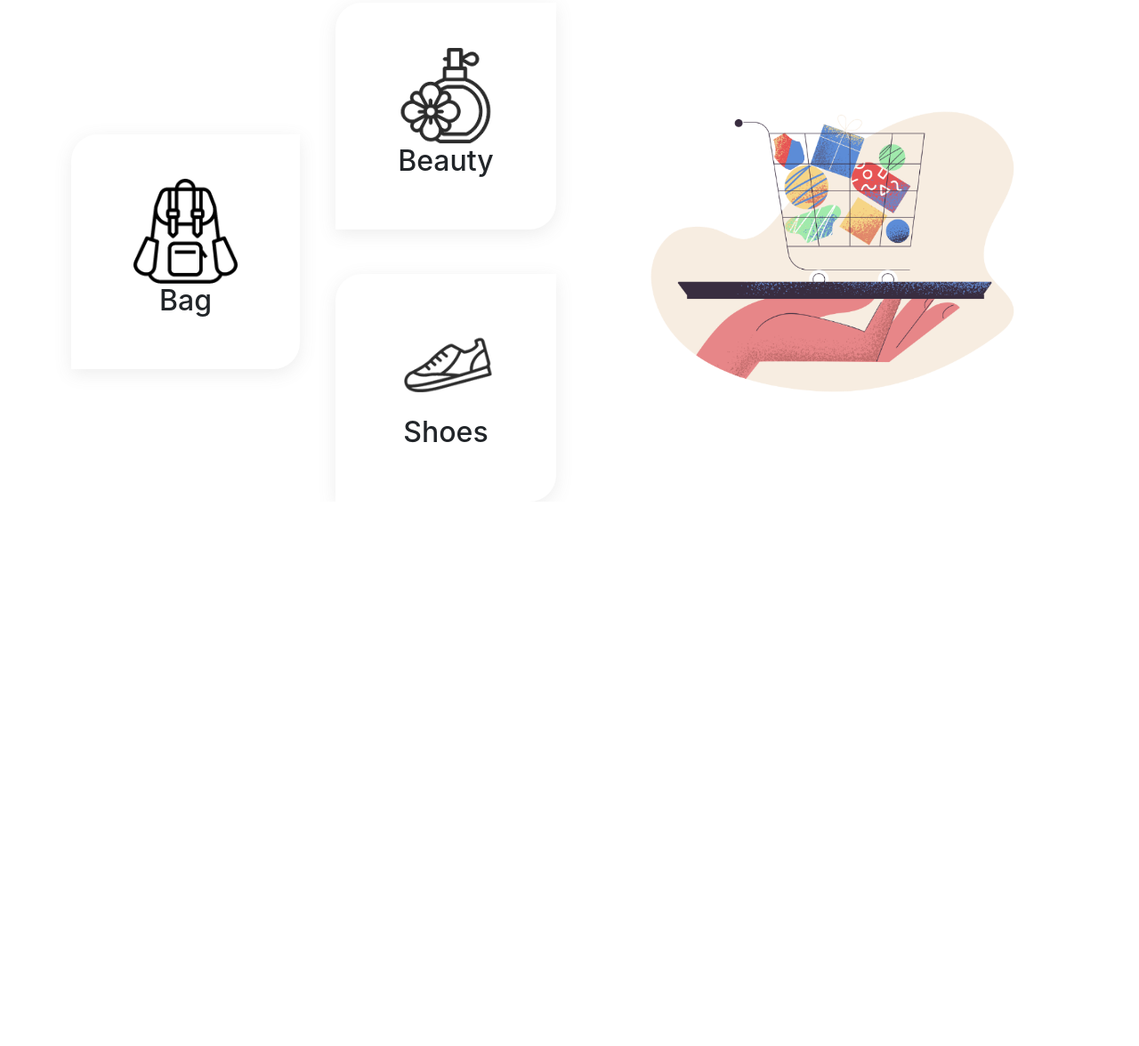
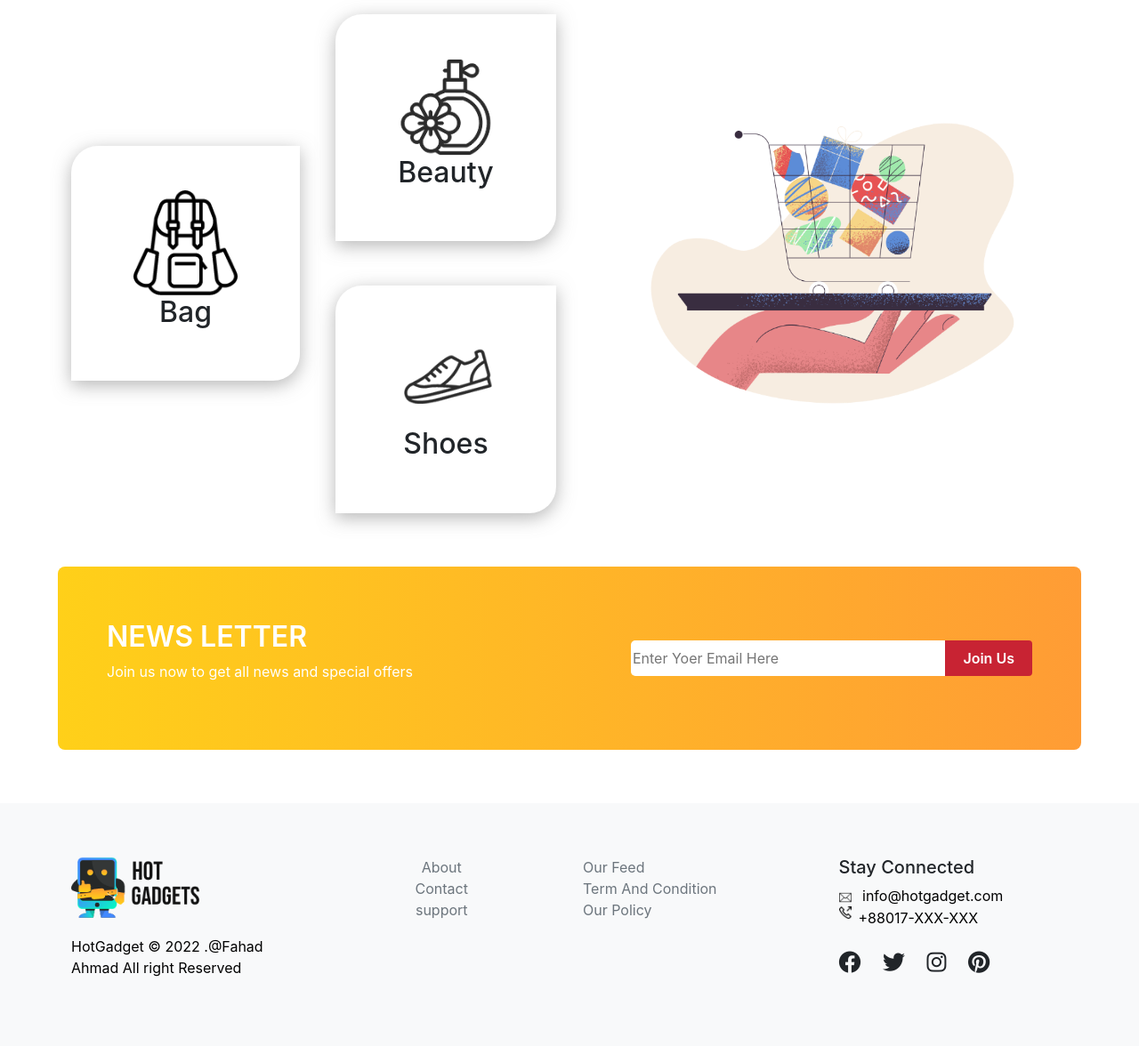
Before and after one commit to mdshahariarhafizofficial/hot-gadgets-website, a plain HTML site: page index.html in a window 1280 px wide. Shown: the part 1884-3060 px from the top of the page at 89% size. Before the commit the page ends 2448 px from the top, so only its background shows below. Drawn offline with nearby package versions, Linux system fonts and the light colour scheme.

Commit message:
all done

```diff
--- a/index.html
+++ b/index.html
@@ -5,6 +5,7 @@
     <meta http-equiv="X-UA-Compatible" content="IE=edge">
     <meta name="viewport" content="width=device-width, initial-scale=1.0">
     <title>Hot Gadgets</title>
+    <script src="https://kit.fontawesome.com/d8ac86a5dd.js" crossorigin="anonymous"></script>
     <link rel="stylesheet" href="https://cdnjs.cloudflare.com/ajax/libs/font-awesome/6.1.1/css/all.min.css">
     <link href="https://cdn.jsdelivr.net/npm/bootstrap@5.0.2/dist/css/bootstrap.min.css" rel="stylesheet" integrity="sha384-EVSTQN3/azprG1Anm3QDgpJLIm9Nao0Yz1ztcQTwFspd3yD65VohhpuuCOmLASjC" crossorigin="anonymous">
     <link rel="stylesheet" href="https://cdn.jsdelivr.net/npm/bootstrap@4.6.1/dist/css/bootstrap.min.css" integrity="sha384-zCbKRCUGaJDkqS1kPbPd7TveP5iyJE0EjAuZQTgFLD2ylzuqKfdKlfG/eSrtxUkn" crossorigin="anonymous">
@@ -183,6 +184,7 @@
   <div class="container-main text-center">
     <div class="cat-head">
       <h2>Categories</h2>
+      <span class="hr-row"></span>
     </div>
     <div class="row d-flex align-items-center">
       <div class="col-md-6 d-flex align-items-center justify-content-around">
@@ -210,6 +212,59 @@
   </div>
 </section>
 
+<section class="subs-section">
+  <div class="container-main">
+    <div class="row d-flex align-items-center subscribe-bg">
+      <div class="col-md-6">
+        <div>
+          <h2>NEWS LETTER</h2>
+          <p>Join us now to get all news and special offers </p>
+        </div>
+        </div>
+      <div class="col-md-6">
+        <div>
+          <form action="#" class="d-flex justify-content-end form-sub">
+            <input type="email" placeholder="Enter Yoer Email Here" class="">
+            <button>Join Us</button>
+          </form>
+        </div>
+      </div>
+    </div>
+  </div>
+</section>
+
+<footer>
+  <div class="container-main">
+    <div class="row">
+      <div class="col-md-3">
+        <img src="img/logo.png" alt="" class="main-logo">
+        <p>HotGadget © 2022 .@Fahad Ahmad All right Reserved</p>
+      </div>
+      <div class="col-md-3 text-center">
+        <a href="#" class="d-block text-muted text-decoration-none">About</a>
+        <a href="#" class="d-block text-muted text-decoration-none">Contact</a>
+        <a href="#" class="d-block text-muted text-decoration-none">support</a>
+      </div>
+      <div class="col-md-3">
+        <a href="#" class="d-block text-muted text-decoration-none">Our Feed</a>
+        <a href="#" class="d-block text-muted text-decoration-none">Term And Condition</a>
+        <a href="#" class="d-block text-muted text-decoration-none">Our Policy</a>
+      </div>
+      <div class="col-md-3">
+        <h5>Stay Connected</h5>
+        <p class="m-0"><img src="img/envelope.png" class="mail mr-2"> info@hotgadget.com</p>
+        <p class="m-0"><img src="img/outgoing-call.png" alt="" class="phone mr-2 mb-3">+88017-XXX-XXX</p>
+        <div>
+          <i class="fa-brands fa-facebook ico-edit"></i>
+          <i class="fa-brands fa-twitter ico-edit"></i>
+          <i class="fa-brands fa-instagram ico-edit"></i>
+          <i class="fa-brands fa-pinterest ico-edit"></i>
+        </div>
+      </div>
+    </div>
+  </div>
+</footer>
+
 
     <!-- Js Link -->
     <script src="https://cdn.jsdelivr.net/npm/@popperjs/core@2.9.2/dist/umd/popper.min.js" integrity="sha384-IQsoLXl5PILFhosVNubq5LC7Qb9DXgDA9i+tQ8Zj3iwWAwPtgFTxbJ8NT4GN1R8p" crossorigin="anonymous"></script>
--- a/style.css
+++ b/style.css
@@ -81,8 +81,9 @@
 }
 .bag,.Beauty,.Shoes{
     padding: 50px 70px;
-    box-shadow: 0 5px 20px rgba(109, 109, 109, 0.12);
+    box-shadow: 0 5px 20px rgba(109, 109, 109, 0.5);
     border-radius: 30px 0 30px 0;
+    transition: 1s;
 }
 .Shoes{
     margin-top: 50px;
@@ -90,3 +91,68 @@
 .bag{
     margin-right: 40px;
 }
+.hr-row{
+    width: 110px;
+    height: 5px;
+    display: block;
+    margin: 0 auto;
+    background-image: linear-gradient(to right, #FF9C35, #FFD019);
+    border-radius: 10px;
+}
+.bag:hover{
+    transform: translate(0px, -50px);
+}
+.Shoes:hover{
+    transform: translate(0px, -20px);
+}
+.Beauty:hover{
+    transform: translate(0px, -20px);
+}
+.subscribe-bg{
+    background-image: linear-gradient(to left, #FF9C35, #FFD019);
+    padding: 60px 40px;
+    border-radius: 8px;
+}
+.subs-section{
+    padding: 60px 0;
+}
+.subs-section h2{
+    color: white;
+    font-weight: 600;
+}
+.subs-section p{
+    color: white;
+}
+.form-sub input{
+    width: 70%;
+    border: none;
+    height: 40px;
+    border-radius: 5px 0 0 5px;
+}
+.form-sub button{
+    border: none;
+    padding: 0 20px;
+    background: #C82333;
+    color: white;
+    font-weight: 600;
+    border-radius: 0 4px 4px 0;
+}
+footer{
+    padding: 60px 0;
+    background: #F8F9FA;
+}
+footer p{
+    color: #000;
+    margin-top: 20px;
+}
+.mail{
+    width: 14px;
+}
+.phone{
+    width: 14px;
+}
+.ico-edit{
+    font-size: 25px;
+    margin-right: 20px;
+    margin-top: 20px;
+}
```
Also changed, not shown: img/envelope.png (added), img/outgoing-call.png (added).
